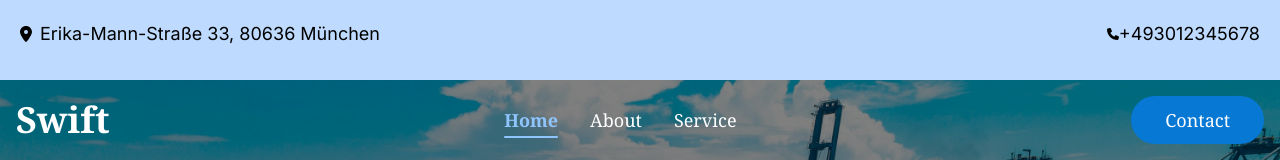
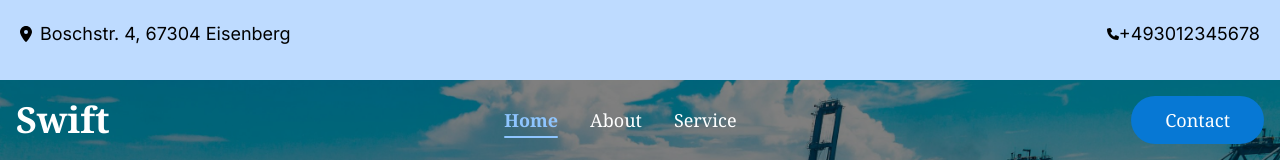
Before and after one commit to Mdsakib999/Logistics-development-2, a React (Vite) app: page / in a window 1280 px wide. Shown: the top 160 px of the page. Built offline with nearby package versions, Linux system fonts and the light colour scheme.

Commit message:
address change

```diff
--- a/src/components/Shared/InfoBar.jsx
+++ b/src/components/Shared/InfoBar.jsx
@@ -7,7 +7,7 @@
         <div className="flex items-center gap-x-2">
           <FaLocationDot className="w-5 sm:w-3" />
           <p className="text-xs sm:text-sm md:text-base lg:text-lg">
-            Erika-Mann-Straße 33, 80636 München
+            Boschstr. 4, 67304 Eisenberg
           </p>
         </div>
         <div className="flex items-center">
```
